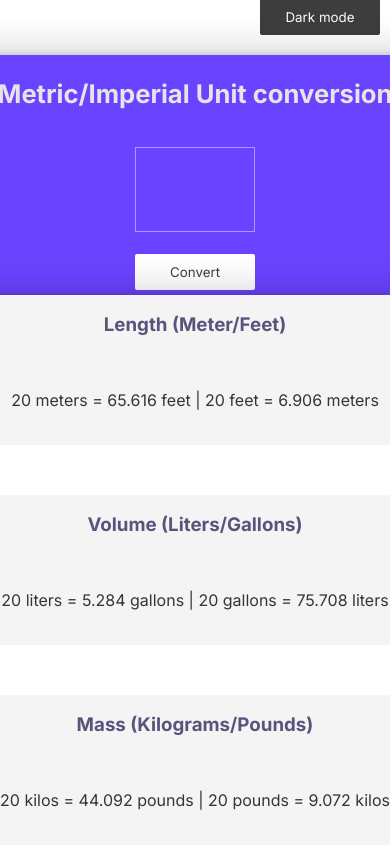
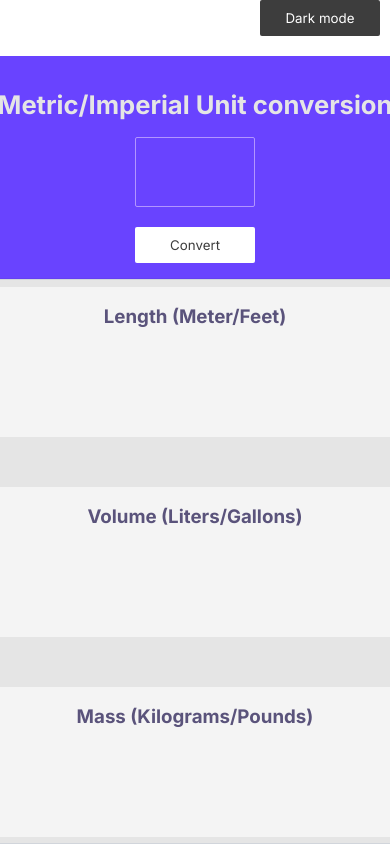
Before and after one commit to codeGoCodeNot/unit-converter, a plain HTML site: page index.html in a window 390 px wide. Both pictures are taken after a click on the button "Dark mode". Shown: the top 845 px of the page. Drawn offline with Linux system fonts and the light colour scheme.

Commit message:
Final touch

```diff
--- a/index.css
+++ b/index.css
@@ -34,18 +34,20 @@ main {
 
 main.dark {
   background: #1f2937;
+  box-shadow: rgba(0, 0, 0, 0.25) 0px 54px 55px,
+    rgba(0, 0, 0, 0.12) 0px -12px 30px, rgba(0, 0, 0, 0.12) 0px 4px 6px,
+    rgba(0, 0, 0, 0.17) 0px 12px 13px, rgba(0, 0, 0, 0.09) 0px -3px 5px;
 }
 
 main.light {
-  background: #f4f4f4;
+  background: #e5e5e5;
+  box-shadow: rgba(0, 0, 0, 0.05) 0px 0px 0px 1px,
+    rgb(209, 213, 219) 0px 0px 0px 1px inset;
 }
 
 header,
 main {
   width: 600px;
-  box-shadow: rgba(0, 0, 0, 0.25) 0px 54px 55px,
-    rgba(0, 0, 0, 0.12) 0px -12px 30px, rgba(0, 0, 0, 0.12) 0px 4px 6px,
-    rgba(0, 0, 0, 0.17) 0px 12px 13px, rgba(0, 0, 0, 0.09) 0px -3px 5px;
 }
 
 .title {
@@ -59,15 +61,20 @@ main {
   display: flex;
   flex-direction: column;
   align-items: center;
+  gap: 10px;
 }
 
 .number {
   border: 1px solid #b295ff;
   width: 120px;
-  height: 85px;
-  display: flex;
-  justify-content: center;
-  align-items: center;
+  height: 70px;
+  font-size: 1.8rem;
+  font-weight: bolder;
+  text-align: center;
+  border-radius: 2px;
+  background: #6943ff;
+  color: #f4f4f4;
+  margin-bottom: 10px;
 }
 
 button {
@@ -117,6 +124,12 @@ button:hover {
   color: #ccc1ff;
 }
 
+.unit-converter h3,
+.unit-converter p {
+  width: 100%;
+  text-align: center;
+}
+
 .unit-converter.dark {
   background: #273549;
 }
--- a/index.html
+++ b/index.html
@@ -21,7 +21,7 @@
         <h1>Metric/Imperial Unit conversion</h1>
       </div>
       <div class="converter-container">
-        <h1 class="number"></h1>
+        <input type="text" class="number" />
         <button class="btn-converter">Convert</button>
       </div>
     </header>
@@ -29,17 +29,15 @@
       <div class="unit-converter-container">
         <div class="unit-converter dark">
           <h3>Length (Meter/Feet)</h3>
-          <p class="dark">20 meters = 65.616 feet | 20 feet = 6.906 meters</p>
+          <p class="dark"></p>
         </div>
         <div class="unit-converter dark">
           <h3>Volume (Liters/Gallons)</h3>
-          <p class="dark">
-            20 liters = 5.284 gallons | 20 gallons = 75.708 liters
-          </p>
+          <p class="dark"></p>
         </div>
         <div class="unit-converter dark">
           <h3>Mass (Kilograms/Pounds)</h3>
-          <p class="dark">20 kilos = 44.092 pounds | 20 pounds = 9.072 kilos</p>
+          <p class="dark"></p>
         </div>
       </div>
     </main>
--- a/index.js
+++ b/index.js
@@ -5,10 +5,11 @@ const toggleTheme = () => {
   const ps = document.querySelectorAll('p');
   toggleBtn.addEventListener('click', () => {
     main.classList.toggle('dark');
+    main.classList.toggle('light');
 
-    main.classList.contains('dark')
-      ? (toggleBtn.textContent = 'Light mode')
-      : (toggleBtn.textContent = 'Dark mode');
+    toggleBtn.textContent = main.classList.contains('dark')
+      ? 'Light mode'
+      : 'Dark mode';
 
     unitConverters.forEach((box) => {
       box.classList.toggle('dark');
@@ -22,8 +23,33 @@ const toggleTheme = () => {
   });
 };
 
+const converter = () => {
+  const input = document.querySelector('.number');
+  const btn = document.querySelector('.btn-converter');
+  const lengthP = document.querySelector('.unit-converter:nth-child(1) p');
+  const volumeP = document.querySelector('.unit-converter:nth-child(2) p');
+  const massP = document.querySelector('.unit-converter:nth-child(3) p');
+
+  btn.addEventListener('click', () => {
+    const value = +input.value || 0;
+
+    const metersToFeet = (value * 3.281).toFixed(2);
+    const feetToMeters = (value / 3.281).toFixed(2);
+    lengthP.textContent = `${value} meters = ${metersToFeet} feet | ${value} feet = ${feetToMeters} meters`;
+
+    const litersToGallons = (value * 0.264).toFixed(2);
+    const gallonsToLiters = (value / 0.264).toFixed(2);
+    volumeP.textContent = `${value} liters = ${litersToGallons} gallons | ${value} gallons = ${gallonsToLiters} liters`;
+
+    const kgsToLbs = (value * 2.204).toFixed(2);
+    const lbsToKgs = (value / 2.204).toFixed(2);
+    massP.textContent = `${value} kilograms = ${kgsToLbs} pounds | ${value} pounds = ${lbsToKgs} kilograms`;
+  });
+};
+
 const init = () => {
   toggleTheme();
+  converter();
 };
 
 init();
```
